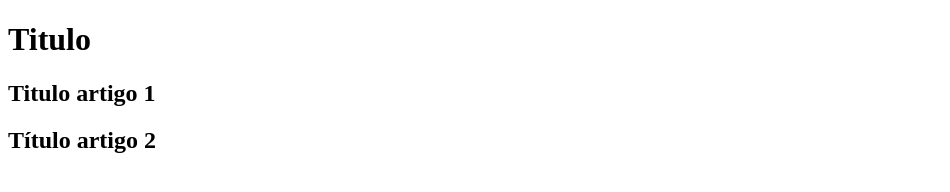
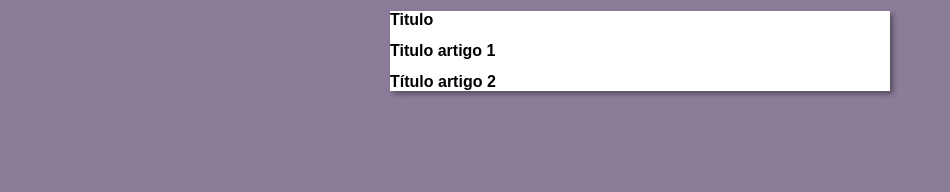
Before and after one commit to andreluizantunes/projeto_replica_spotify, a plain HTML site: page index.html in a window 1280 px wide. Shown: the whole page, without its empty margins (0-950 px from the left). Drawn offline with Linux system fonts and the light colour scheme.

Commit message:
evio do css

```diff
--- /dev/null
+++ b/estilos/style.css
@@ -0,0 +1,15 @@
+*{
+    font-family: Arial, Helvetica, sans-serif;
+    font-size: 16px;
+}
+
+body{
+    background-color: rgb(139, 124, 153);
+}
+
+main{
+    background-color: white;
+    width: 500px;
+    margin: auto;
+    box-shadow: 3px 3px 5px rgba(0, 0, 0, 0.384);
+}
--- a/index.html
+++ b/index.html
@@ -3,7 +3,8 @@
 <head>
     <meta charset="UTF-8">
     <meta name="viewport" content="width=device-width, initial-scale=1.0">
-    <title>Título do Site</title>
+    <title> Site</title>
+    <link rel="stylesheet" href="estilos/style.css">
 </head>
 <body>
     <main>
```
